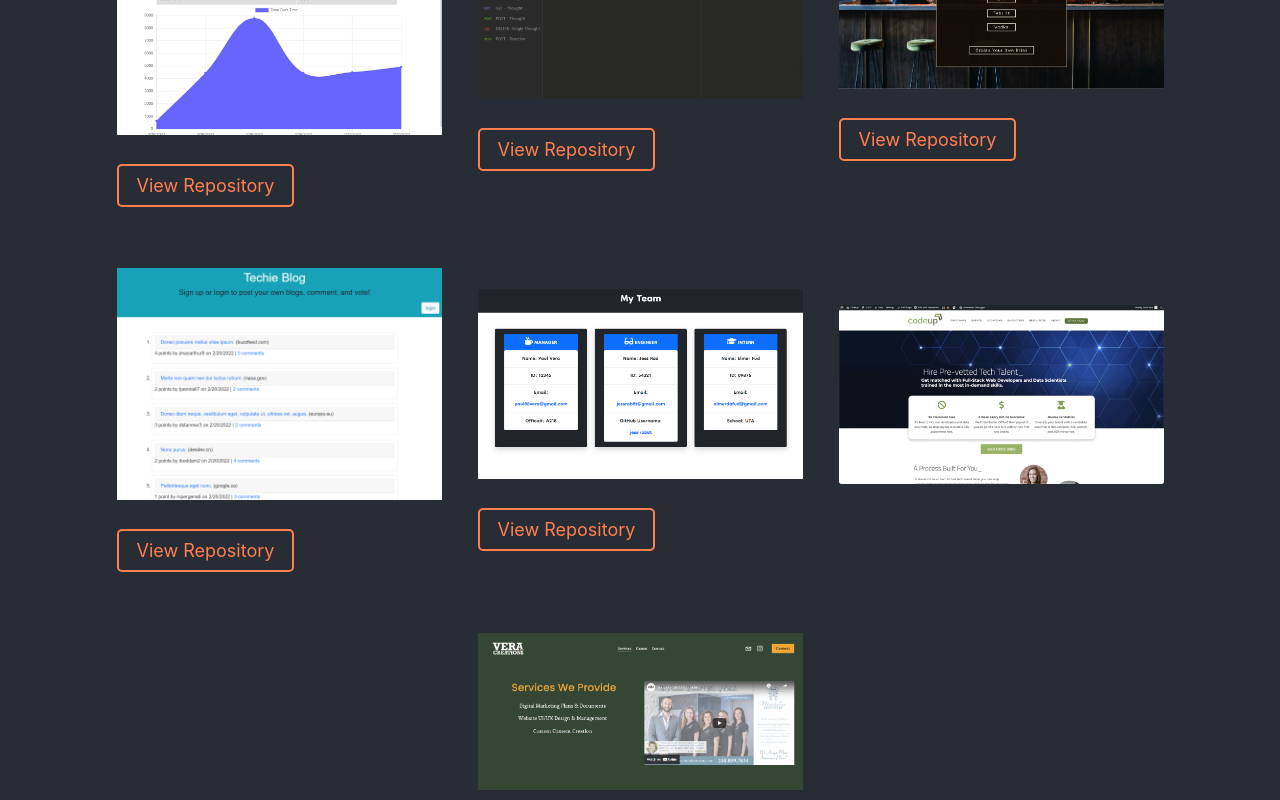
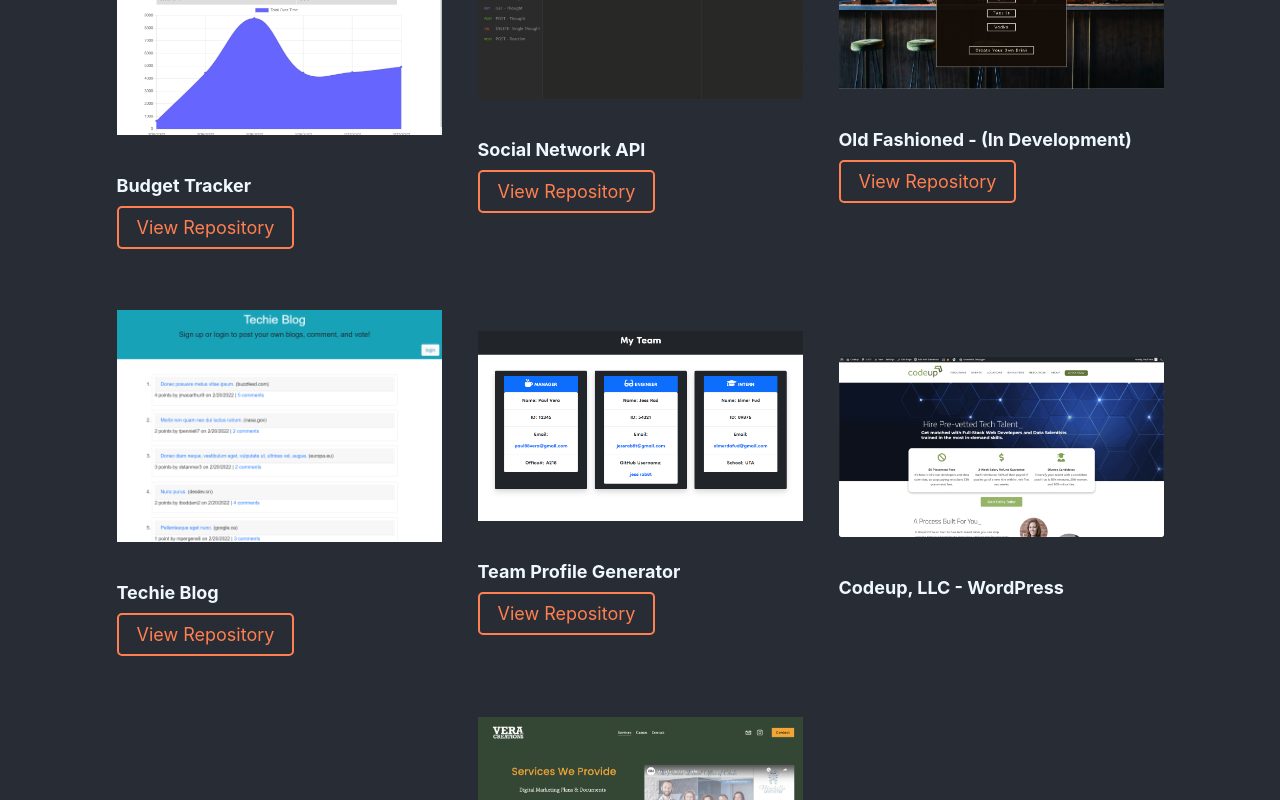
Before and after one commit to paul88vera/portfolio-react, a React (Create React App) app: page /gallery in a window 1280 px wide. Shown: the part 400-1200 px from the top of the page. Built offline with nearby package versions, Linux system fonts and the light colour scheme.

Commit message:
updated gallery / resume download

```diff
--- a/src/components/Gallery/index.js
+++ b/src/components/Gallery/index.js
@@ -12,6 +12,8 @@ function Gallery() {
         >
           <img src={"./images/budget-tracker-app.png"} alt="" width="325px" />
         </a>
+        <h4>Budget Tracker</h4>
+        <br/>
         <div className="port-links">
           <a
             href="https://www.github.com/paul88vera/budget-tracker"
@@ -30,6 +32,8 @@ function Gallery() {
         >
           <img src={"./images/sn-api.png"} alt="" width="325px" />
         </a>
+        <h4>Social Network API</h4>
+        <br/>
         <div className="port-links">
           <a
             href="https://www.github.com/paul88vera/social-network-api"
@@ -48,6 +52,8 @@ function Gallery() {
         >
           <img src={"./images/Old_Fashioned.png"} alt="" width="325px" />
         </a>
+        <h4>Old Fashioned - (In Development)</h4>
+        <br/>
         <div className="port-links">
           <a
             href="https://www.github.com/paul88vera/Old-Fashioned"
@@ -66,6 +72,8 @@ function Gallery() {
         >
           <img src={"./images/techieblog_homepage.png"} alt="" width="325px" />
         </a>
+        <h4>Techie Blog</h4>
+        <br/>
         <div className="port-links">
           <a
             href="https://www.github.com/paul88vera/tech-blog"
@@ -88,6 +96,8 @@ function Gallery() {
             width="325px"
           />
         </a>
+        <h4>Team Profile Generator</h4>
+        <br/>
         <div className="port-links">
           <a
             href="https://www.github.com/paul88vera/team-profile-generator"
@@ -102,6 +112,7 @@ function Gallery() {
         <a href="https://www.codeup.com" target="_blank" rel="noreferrer">
           <img src={"./images/Codeup-WordPress.gif"} alt="" width="325px" />
         </a>
+        <h4>Codeup, LLC - WordPress</h4>
       </div>
       <div className="port-pic">
         <a
@@ -111,6 +122,8 @@ function Gallery() {
         >
           <img src={"./images/VerafiedCreations.png"} alt="" width="325px" />
         </a>
+        <br/>
+        <h4>Freelance Web Design</h4>
       </div>
     </section>
   );
```
Also changed, not shown: 1 other file (tests, documents, lock files or other folders).
